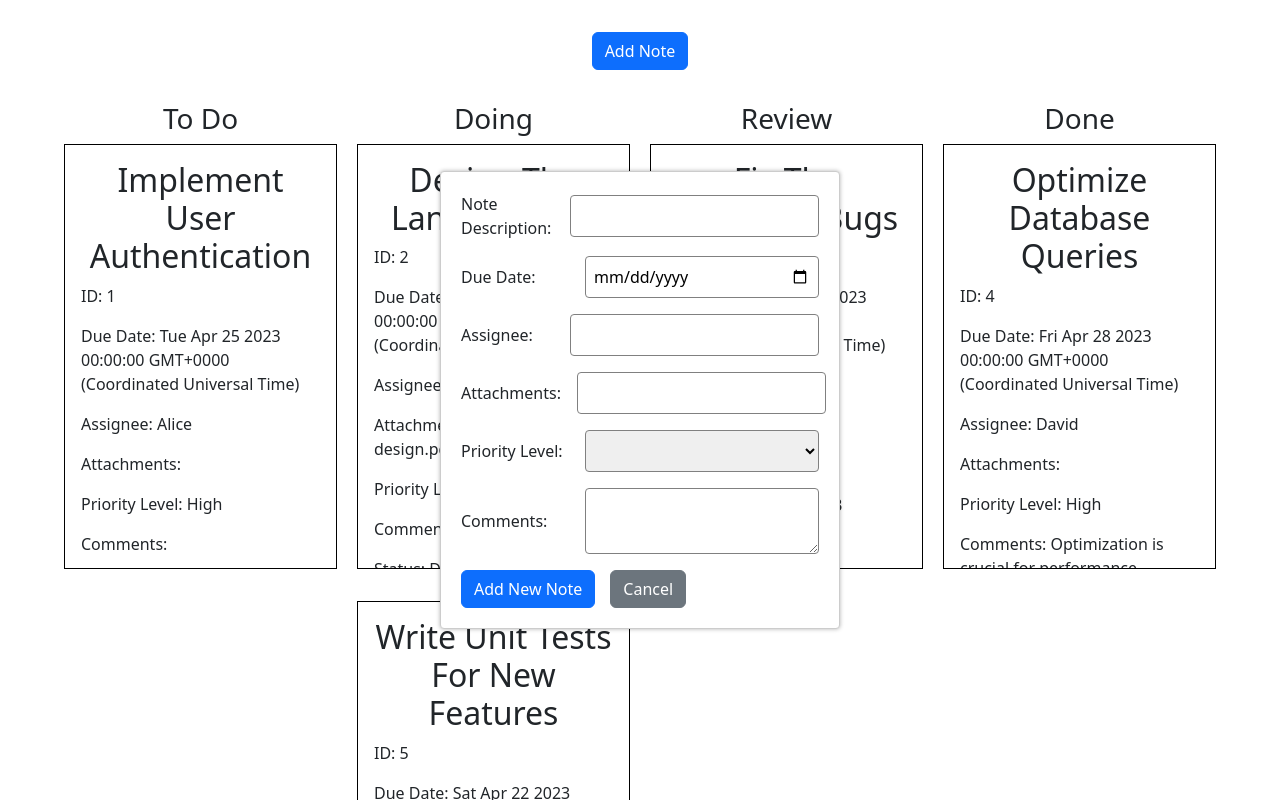
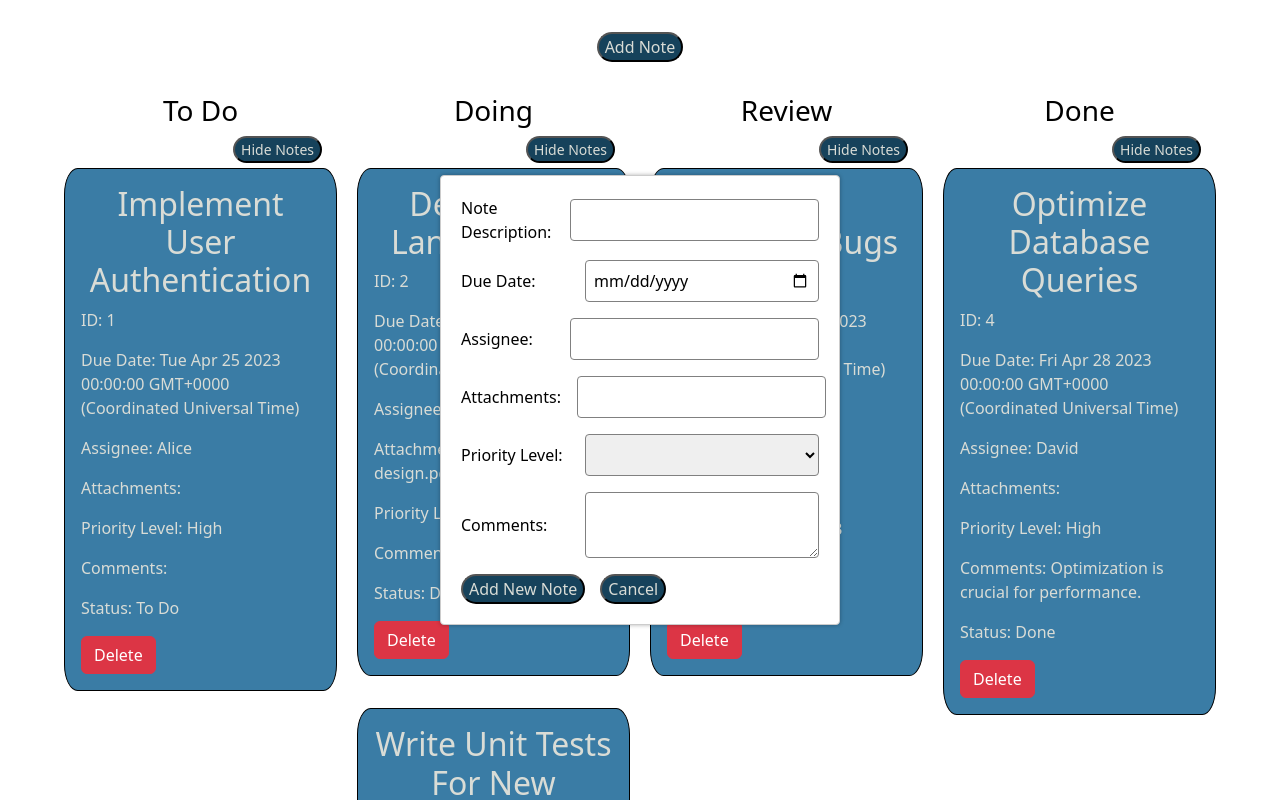
Before and after one commit to jaketollette/angular-notes, an Angular app: page / in a window 1280 px wide. Both pictures are taken after a click on the button "Add Note". Shown: the top 800 px of the page. Built offline with nearby package versions, Linux system fonts and the light colour scheme.

Commit message:
Can now add/delete notes to local storage

```diff
--- a/src/app/new-note/new-note.component.css
+++ b/src/app/new-note/new-note.component.css
@@ -25,6 +25,7 @@
 .note-input label {
   flex: 1;
   margin-right: 1rem;
+  color: #000;
 }
 
 .note-input input,
@@ -34,14 +35,24 @@
   padding: 0.5rem;
   border-radius: 0.25rem;
   border: 1px solid gray;
+  color: #000;
 }
 
-.new-note-button {
+.new-note-button-container {
   display: flex;
   justify-content: center;
   padding-top: 2rem;
 }
 
+.new-note-button {
+  font-size: 1rem;
+}
+
 .add-note-button {
   margin-right: 15px;
+  font-size: 1rem;
 }
+
+.cancel-add-note-button{
+  font-size: 1rem;
+}
--- a/src/app/new-note/new-note.component.html
+++ b/src/app/new-note/new-note.component.html
@@ -1,5 +1,5 @@
-<div class="new-note-button">
-  <button type="button" class="btn btn-primary" (click)="showNewNote()">Add Note</button>
+<div class="new-note-button-container">
+  <button type="button" class="button new-note-button" (click)="showNewNote()">Add Note</button>
 </div>
 
 <div class="new-note" [style.display]="newNoteVisible ? 'block' : 'none'">
@@ -23,16 +23,16 @@
     <div class="note-input">
       <label>Priority Level:</label>
       <select [(ngModel)]="newNote.priority_level" name="priority_level">
-        <option value="High">High</option>
-        <option value="Medium">Medium</option>
-        <option value="Low">Low</option>
+        <option style="color:#000;" value="High">High</option>
+        <option style="color:#000;" value="Medium">Medium</option>
+        <option style="color:#000;" value="Low">Low</option>
       </select>
     </div>
     <div class="note-input">
       <label>Comments:</label>
       <textarea [(ngModel)]="newNote.comments" name="comments"></textarea>
     </div>
-    <button type="button" class="btn btn-primary add-note-button" (click)="addNote(newNote)">Add New Note</button>
-    <button type="button" class="btn btn-secondary" (click)="hideNewNote()">Cancel</button>
+    <button type="button" class="button add-note-button" (click)="addNote(newNote)">Add New Note</button>
+    <button type="button" class="button cancel-add-note-button" (click)="hideNewNote()">Cancel</button>
   </form>
 </div>
--- a/src/app/note-board/note-board.component.css
+++ b/src/app/note-board/note-board.component.css
@@ -6,6 +6,7 @@
   max-width: 90%;
   margin: 0 auto;
   margin-top: 2rem;
+  flex-wrap: wrap;
 }
 
 .note-container {
@@ -21,8 +22,27 @@
 
 .status-title {
   text-align: center;
+  color: #000;
 }
 
 .note-card {
   padding-bottom: 2rem;
 }
+
+.note-list.hidden {
+  display: none;
+}
+
+.note-list {
+  display: flex;
+  flex-direction: column;
+}
+
+.toggle-button-container {
+  align-self: self-end;
+  padding: 0 15px 5px 0;
+}
+
+.toggle-button {
+
+}
--- a/src/app/note-board/note-board.component.html
+++ b/src/app/note-board/note-board.component.html
@@ -1,19 +1,44 @@
 <app-new-note (noteAdded)="onNoteAdded($event)"></app-new-note>
+
 <div class="note-board">
   <div class="note-container to-do">
     <h3 class="status-title">To Do</h3>
-    <app-note-card class="note-card" *ngFor="let note of notes | statusFilter:'To Do'" [note]="note"></app-note-card>
+    <div class="toggle-button-container">
+      <button type="button" class="button toggle-button" (click)="toggleNotes('to-do')">Hide Notes</button>
+    </div>
+    <div class="note-list" id="todo-notes">
+      <app-note-card class="note-card" *ngFor="let note of notes | statusFilter:'To Do'" [note]="note" (onDeleteNote)="removeNote($event)"></app-note-card>
+    </div>
   </div>
+
   <div class="note-container doing">
     <h3 class="status-title">Doing</h3>
-    <app-note-card class="note-card" *ngFor="let note of notes | statusFilter:'Doing'" [note]="note"></app-note-card>
+    <div class="toggle-button-container">
+      <button type="button" class="button toggle-button" (click)="toggleNotes('doing')">Hide Notes</button>
+    </div>
+    <div class="note-list" id="doing-notes">
+      <app-note-card class="note-card" *ngFor="let note of notes | statusFilter:'Doing'" [note]="note" (onDeleteNote)="removeNote($event)"></app-note-card>
+    </div>
   </div>
+
   <div class="note-container review">
     <h3 class="status-title">Review</h3>
-    <app-note-card class="note-card" *ngFor="let note of notes | statusFilter:'Review'" [note]="note"></app-note-card>
+    <div class="toggle-button-container">
+      <button type="button" class="button toggle-button" (click)="toggleNotes('review')">Hide Notes</button>
+    </div>
+    <div class="note-list" id="review-notes">
+      <app-note-card class="note-card" *ngFor="let note of notes | statusFilter:'Review'" [note]="note" (onDeleteNote)="removeNote($event)"></app-note-card>
+    </div>
   </div>
+
   <div class="note-container done">
     <h3 class="status-title">Done</h3>
-    <app-note-card class="note-card" *ngFor="let note of notes | statusFilter:'Done'" [note]="note"></app-note-card>
+    <div class="toggle-button-container">
+      <button type="button" class="button toggle-button" (click)="toggleNotes('done')">Hide Notes</button>
+    </div>
+    <div class="note-list" id="done-notes">
+      <app-note-card class="note-card" *ngFor="let note of notes | statusFilter:'Done'" [note]="note" (onDeleteNote)="removeNote($event)"></app-note-card>
+    </div>
   </div>
+
 </div>
--- a/src/app/note-board/note-board.component.ts
+++ b/src/app/note-board/note-board.component.ts
@@ -10,15 +10,52 @@ import { NoteService } from '../note-card/note.service';
 export class NoteBoardComponent implements OnInit {
   notes: Note[] = [];
 
+  toDoNotesHidden = false;
+  doingNotesHidden = false;
+  reviewNotesHidden = false;
+  doneNotesHidden = false;
+
   constructor(private noteService: NoteService, private changeDetector: ChangeDetectorRef) {}
 
   ngOnInit(): void {
-    this.notes = this.noteService.getNotes();
+    const notesInStorage = localStorage.getItem('notes');
+    if (notesInStorage) {
+      this.notes = JSON.parse(notesInStorage);
+    } else {
+      this.notes = this.noteService.getNotes();
+    }
   }
 
   onNoteAdded(newNote: Note) {
     this.notes.push(newNote);
     this.changeDetector.detectChanges();
     this.notes = [...this.notes];
+    this.saveNotes();
   }
+
+  saveNotes() {
+    localStorage.setItem('notes', JSON.stringify(this.notes));
+  }
+
+  removeNote(noteId: number) {
+    this.notes = this.notes.filter(note => note.note_id !== noteId);
+    this.saveNotes();
+  }
+
+  toggleNotes(container: string) {
+    const noteContainer = document.querySelector(`.note-container.${container}`);
+    if (noteContainer) {
+      const noteList = noteContainer.querySelector('.note-list');
+      if (noteList) {
+        noteList.classList.toggle('hidden');
+        // Get the button element inside the note container
+        const toggleButton = noteContainer.querySelector('button');
+        if (toggleButton) {
+          // Update the inner text of the button
+          toggleButton.innerText = noteList.classList.contains('hidden') ? 'Show Notes' : 'Hide Notes';
+        }
+      }
+    }
+  }
+
 }
--- a/src/app/note-card/note-card.component.css
+++ b/src/app/note-card/note-card.component.css
@@ -1,8 +1,9 @@
 .note {
   border: 1px solid black;
   padding: 1rem;
-  max-height: 425px;
   overflow: hidden;
+  background-color: #3a7ca5;
+  border-radius: 5%;
 }
 
 .note-title {
--- a/src/app/note-card/note-card.component.html
+++ b/src/app/note-card/note-card.component.html
@@ -7,4 +7,5 @@
   <p>Priority Level: {{ note?.priority_level }}</p>
   <p>Comments: {{ note?.comments }}</p>
   <p>Status: {{ note?.note_status }}</p>
+  <button type="button" class="btn btn-danger" (click)="deleteNote()">Delete</button>
 </div>
--- a/src/app/note-card/note-card.component.ts
+++ b/src/app/note-card/note-card.component.ts
@@ -1,4 +1,4 @@
-import { Component, Input } from '@angular/core';
+import { Component, Input, Output, EventEmitter } from '@angular/core';
 import { Note } from './note';
 
 @Component({
@@ -8,4 +8,9 @@ import { Note } from './note';
 })
 export class NoteCardComponent {
   @Input() note?: Note;
+  @Output() onDeleteNote = new EventEmitter<number>();
+
+  deleteNote() {
+    this.onDeleteNote.emit(this.note?.note_id);
+  }
 }
--- a/src/styles.css
+++ b/src/styles.css
@@ -1,3 +1,19 @@
 /* You can add global styles to this file, and also import other style files */
 
-@import "~bootstrap/dist/css/bootstrap.css"
+@import "~bootstrap/dist/css/bootstrap.css";
+
+* {
+  box-sizing: border-box;
+  color: #d9dcd6;
+}
+
+.button {
+  font-size: 14px;
+  background-color: #16425b;
+  border-radius: 15px;
+}
+
+.button:hover {
+  background-color: #d9dcd6;
+  color: #16425b;
+}
```
